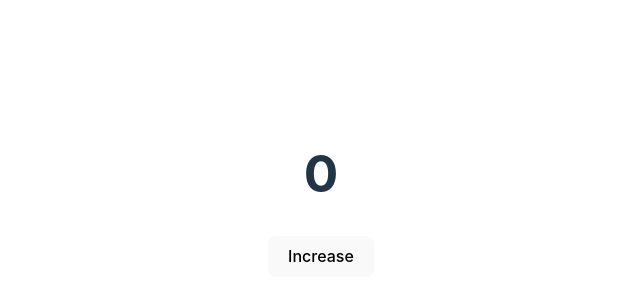
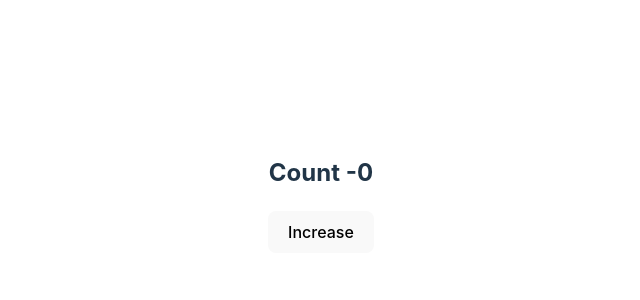
Before and after one commit to jrthanzawhtet/Learning-React, a React (Vite) app in the folder react-lesson1/: page / in a window 1280 px wide. Shown: the part 206-506 px from the top of the page, without its empty margins (319-959 px from the left). Built offline with nearby package versions, Linux system fonts and the light colour scheme.

Commit message:
react test

```diff
--- a/react-lesson1/src/App.jsx
+++ b/react-lesson1/src/App.jsx
@@ -8,11 +8,13 @@ import Input from './Input';
 import ListRendering from './ListRendering';
 import ConditionalRendering from './ConditionalRendering';
 import LifeCycle from './LifeCycle';
+import ComponentA from './ComponentA';
+import UseEffectHook from './UseEffectHook';
 
 function App() {
     return (
         <>
-        <LifeCycle></LifeCycle>
+        <UseEffectHook/>
         </>
     )
 }
--- a/react-lesson1/src/ComponentB.jsx
+++ b/react-lesson1/src/ComponentB.jsx
@@ -9,6 +9,10 @@ class ComponentB extends Component{
     window.addEventListener("resize", this.resizeHandler)
   }
 
+  componentWillUnmount(){
+    window.removeEventListener("resize", this.resizeHandler)
+  }
+
   render(){
     return(
       <div>ComponentB</div>
--- /dev/null
+++ b/react-lesson1/src/UseEffectHook.jsx
@@ -0,0 +1,20 @@
+import React, { useEffect, useState } from 'react'
+
+function UseEffectHook() {
+    const [count, setCount] = useState(0)
+
+    useEffect(() => {
+        console.log("useEffect hook is Start")
+    })
+
+  return (
+    <div>
+        <h2>Count -{count}</h2>
+        <button onClick={()=> {
+            setCount(prev => prev + 1)
+        }}> Increase</button>
+    </div>
+  )
+}
+
+export default UseEffectHook
```
